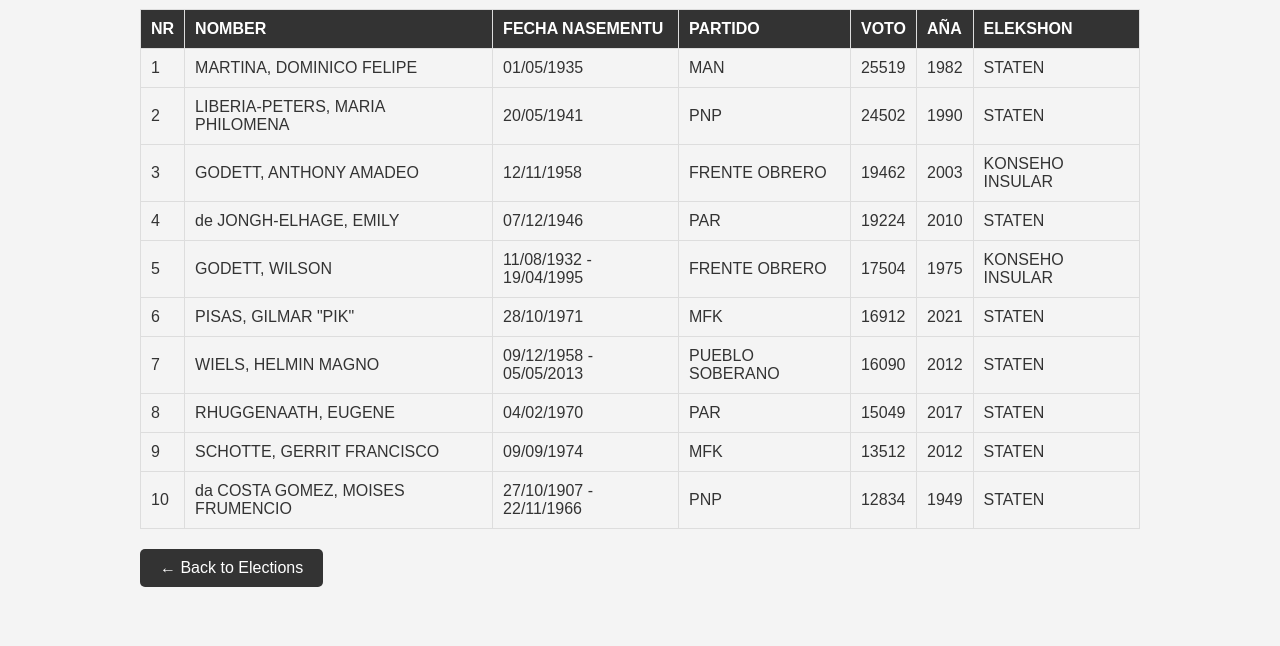
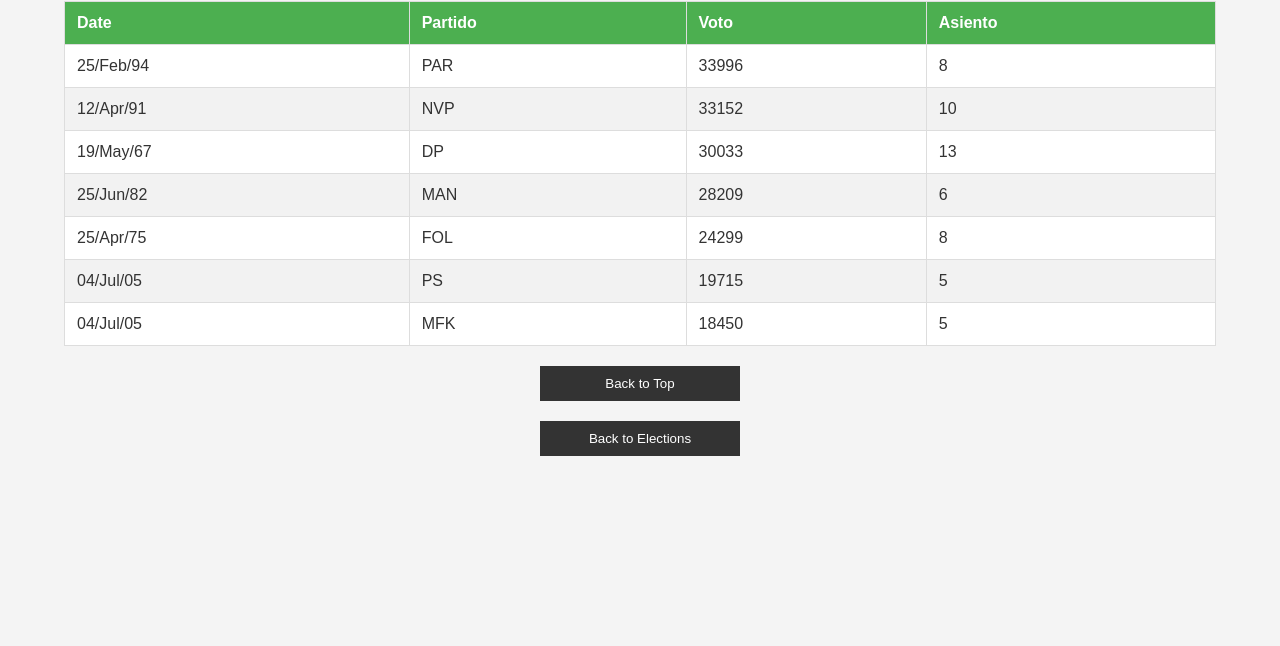
Before and after one commit to InfoGodettOrg/proyectoedu, a plain HTML site: page top10_voto_personal.html in a window 1280 px wide. Shown: the part 154-800 px from the top of the page. Drawn offline with Linux system fonts and the light colour scheme.

Commit message:
Update top10_voto_personal.html

```diff
--- a/top10_voto_personal.html
+++ b/top10_voto_personal.html
@@ -1,9 +1,10 @@
 <!DOCTYPE html>
 <html lang="en">
+
 <head>
     <meta charset="UTF-8">
     <meta name="viewport" content="width=device-width, initial-scale=1.0">
-    <title>TOP 10 Voto Personal - Proyecto Edukashonal</title>
+    <title>Top 10 - Partidonan ku Mas Voto</title>
     <style>
         body {
             font-family: Arial, sans-serif;
@@ -114,72 +115,158 @@
         }
 
         /* Main Content */
-        h1 {
-            font-size: 2.5rem;
+        h1,
+        h2 {
+            font-size: 2rem;
             text-align: center;
             margin: 20px 0;
             color: #333;
             transition: color 0.3s;
         }
 
-        body.dark-mode h1 {
+        body.dark-mode h1,
+        body.dark-mode h2 {
             color: #e0e0e0;
         }
 
-        .content-container {
-            width: 100%;
-            max-width: 1000px;
-            margin: 0 auto;
+        .container {
+            width: 90%;
+            margin: auto;
+            overflow: hidden;
             padding: 20px;
         }
 
         table {
             width: 100%;
+            margin: 20px 0;
             border-collapse: collapse;
-            margin-bottom: 20px;
+            background-color: white;
+            transition: background-color 0.3s;
         }
 
-        table, th, td {
-            border: 1px solid #ddd;
+        body.dark-mode table {
+            background-color: #2c2c2c;
         }
 
-        th, td {
-            padding: 10px;
+        th,
+        td {
+            border: 1px solid #ddd;
+            padding: 12px;
             text-align: left;
+            transition: background-color 0.3s, color 0.3s;
+        }
+
+        body.dark-mode th,
+        body.dark-mode td {
+            color: #e0e0e0;
+            border-color: #333;
         }
 
         th {
+            background-color: #4CAF50;
+            color: white;
+            cursor: pointer;
+        }
+
+        body.dark-mode th {
+            background-color: #6200ee;
+        }
+
+        tr:nth-child(even) {
+            background-color: #f2f2f2;
+        }
+
+        body.dark-mode tr:nth-child(even) {
+            background-color: #1f1f1f;
+        }
+
+        tr:hover {
+            background-color: #ddd;
+        }
+
+        body.dark-mode tr:hover {
+            background-color: #333;
+        }
+
+        button {
+            display: block;
+            width: 90%;
+            max-width: 200px;
+            margin: 20px auto;
+            padding: 10px;
             background-color: #333;
             color: white;
+            border: none;
             cursor: pointer;
+            text-align: center;
             transition: background-color 0.3s, color 0.3s;
         }
 
-        body.dark-mode th {
-            background-color: #1f1f1f;
-            color: #e0e0e0;
-        }
-
-        .back-btn {
-            display: inline-block;
-            padding: 10px 20px;
-            background-color: #333;
-            color: white;
-            text-decoration: none;
-            border-radius: 5px;
-            transition: background-color 0.3s, color 0.3s;
-        }
-
-        body.dark-mode .back-btn {
+        body.dark-mode button {
             background-color: #6200ee;
             color: #ffffff;
         }
 
-        .back-btn:hover {
+        button:hover {
             background-color: #555;
+        }
+
+        body.dark-mode button:hover {
+            background-color: #3700b3;
+        }
+
+        /* Responsive Design */
+        @media (max-width: 768px) {
+            .navbar a {
+                padding: 8px 12px;
+                font-size: 1rem;
+            }
+
+            h1,
+            h2 {
+                font-size: 1.5rem;
+            }
+
+            th,
+            td {
+                padding: 10px;
+            }
+
+            button {
+                width: 100%;
+            }
+
+            table {
+                width: 100%;
+                overflow-x: auto;
+                display: block;
+                white-space: nowrap;
+            }
+
+            .container {
+                width: 100%;
+                padding: 10px;
+            }
+        }
+
+        @media (max-width: 480px) {
+            .navbar a {
+                font-size: 0.9rem;
+            }
+
+            h1,
+            h2 {
+                font-size: 1.2rem;
+            }
+
+            th,
+            td {
+                padding: 8px;
+            }
         }
     </style>
 </head>
+
 <body>
 
     <!-- Navigation Bar -->
@@ -200,142 +287,133 @@
     </div>
 
     <!-- Main Content -->
-    <div class="content-container">
-        <h1>TOP 10 Voto Personal</h1>
+    <div class="container">
+        <h1>Top 10 - Partidonan ku Mas Voto</h1>
 
-        <table id="votoTable">
+        <table id="resultsTable">
             <thead>
                 <tr>
-                    <th>NR</th>
-                    <th>NOMBER</th>
-                    <th>FECHA NASEMENTU</th>
-                    <th>PARTIDO</th>
-                    <th onclick="sortTable(4)">VOTO</th>
-                    <th onclick="sortTable(5)">AÑA</th>
-                    <th>ELEKSHON</th>
+                    <th onclick="sortTable(0)">Date</th>
+                    <th>Partido</th>
+                    <th onclick="sortTable(2)">Voto</th>
+                    <th onclick="sortTable(3)">Asiento</th>
                 </tr>
             </thead>
             <tbody>
                 <tr>
-                    <td>1</td>
-                    <td>MARTINA, DOMINICO FELIPE</td>
-                    <td>01/05/1935</td>
-                    <td>MAN</td>
-                    <td>25519</td>
-                    <td>1982</td>
-                    <td>STATEN</td>
+                    <td>25/Feb/94</td>
+                    <td>PAR</td>
+                    <td>33996</td>
+                    <td>8</td>
                 </tr>
                 <tr>
-                    <td>2</td>
-                    <td>LIBERIA-PETERS, MARIA PHILOMENA</td>
-                    <td>20/05/1941</td>
-                    <td>PNP</td>
-                    <td>24502</td>
-                    <td>1990</td>
-                    <td>STATEN</td>
+                    <td>12/Apr/91</td>
+                    <td>NVP</td>
+                    <td>33152</td>
+                    <td>10</td>
                 </tr>
                 <tr>
-                    <td>3</td>
-                    <td>GODETT, ANTHONY AMADEO</td>
-                    <td>12/11/1958</td>
-                    <td>FRENTE OBRERO</td>
-                    <td>19462</td>
-                    <td>2003</td>
-                    <td>KONSEHO INSULAR</td>
+                    <td>19/May/67</td>
+                    <td>DP</td>
+                    <td>30033</td>
+                    <td>13</td>
                 </tr>
                 <tr>
-                    <td>4</td>
-                    <td>de JONGH-ELHAGE, EMILY</td>
-                    <td>07/12/1946</td>
-                    <td>PAR</td>
-                    <td>19224</td>
-                    <td>2010</td>
-                    <td>STATEN</td>
+                    <td>25/Jun/82</td>
+                    <td>MAN</td>
+                    <td>28209</td>
+                    <td>6</td>
                 </tr>
                 <tr>
-                    <td>5</td>
-                    <td>GODETT, WILSON</td>
-                    <td>11/08/1932 - 19/04/1995</td>
-                    <td>FRENTE OBRERO</td>
-                    <td>17504</td>
-                    <td>1975</td>
-                    <td>KONSEHO INSULAR</td>
+                    <td>25/Apr/75</td>
+                    <td>FOL</td>
+                    <td>24299</td>
+                    <td>8</td>
                 </tr>
                 <tr>
-                    <td>6</td>
-                    <td>PISAS, GILMAR "PIK"</td>
-                    <td>28/10/1971</td>
-                    <td>MFK</td>
-                    <td>16912</td>
-                    <td>2021</td>
-                    <td>STATEN</td>
+                    <td>04/Jul/05</td>
+                    <td>PS</td>
+                    <td>19715</td>
+                    <td>5</td>
                 </tr>
                 <tr>
-                    <td>7</td>
-                    <td>WIELS, HELMIN MAGNO</td>
-                    <td>09/12/1958 - 05/05/2013</td>
-                    <td>PUEBLO SOBERANO</td>
-                    <td>16090</td>
-                    <td>2012</td>
-                    <td>STATEN</td>
-                </tr>
-                <tr>
-                    <td>8</td>
-                    <td>RHUGGENAATH, EUGENE</td>
-                    <td>04/02/1970</td>
-                    <td>PAR</td>
-                    <td>15049</td>
-                    <td>2017</td>
-                    <td>STATEN</td>
-                </tr>
-                <tr>
-                    <td>9</td>
-                    <td>SCHOTTE, GERRIT FRANCISCO</td>
-                    <td>09/09/1974</td>
+                    <td>04/Jul/05</td>
                     <td>MFK</td>
-                    <td>13512</td>
-                    <td>2012</td>
-                    <td>STATEN</td>
-                </tr>
-                <tr>
-                    <td>10</td>
-                    <td>da COSTA GOMEZ, MOISES FRUMENCIO</td>
-                    <td>27/10/1907 - 22/11/1966</td>
-                    <td>PNP</td>
-                    <td>12834</td>
-                    <td>1949</td>
-                    <td>STATEN</td>
+                    <td>18450</td>
+                    <td>5</td>
                 </tr>
             </tbody>
         </table>
 
-        <a href="elections.html" class="back-btn">← Back to Elections</a>
+        <button class="back-to-top" onclick="scrollToTop()">Back to Top</button>
+        <button onclick="window.location.href='elections.html'">Back to Elections</button>
     </div>
 
     <script>
-        // Function to sort the table
+        // Function to toggle Dark Mode
+        function toggleDarkMode() {
+            document.body.classList.toggle('dark-mode');
+            let mode = document.body.classList.contains('dark-mode') ? 'dark' : 'light';
+            localStorage.setItem('theme', mode);
+        }
+
+        // On page load, apply the saved theme
+        window.onload = function () {
+            let savedTheme = localStorage.getItem('theme');
+            if (savedTheme === 'dark') {
+                document.body.classList.add('dark-mode');
+            }
+        }
+
+        function toggleDropdown() {
+            var dropdownMenu = document.getElementById('dropdownMenu');
+            if (dropdownMenu.style.display === 'none') {
+                dropdownMenu.style.display = 'block';
+            } else {
+                dropdownMenu.style.display = 'none';
+            }
+        }
+
+        // Close dropdown if clicked outside
+        window.onclick = function (event) {
+            if (!event.target.matches('.menu-btn') && !event.target.matches('.mode-toggle')) {
+                var dropdownMenu = document.getElementById('dropdownMenu');
+                if (dropdownMenu.style.display === 'block') {
+                    dropdownMenu.style.display = 'none';
+                }
+            }
+        }
+
+        // Function to sort table columns
         function sortTable(n) {
-            const table = document.getElementById("votoTable");
-            let rows, switching, i, x, y, shouldSwitch, dir, switchcount = 0;
+            var table, rows, switching, i, x, y, shouldSwitch, dir, switchcount = 0;
+            table = document.getElementById("resultsTable");
             switching = true;
             dir = "asc";
-
             while (switching) {
                 switching = false;
                 rows = table.rows;
-
                 for (i = 1; i < (rows.length - 1); i++) {
                     shouldSwitch = false;
                     x = rows[i].getElementsByTagName("TD")[n];
                     y = rows[i + 1].getElementsByTagName("TD")[n];
-
                     if (dir == "asc") {
-                        if (parseFloat(x.innerHTML.replace(/,/g, '')) > parseFloat(y.innerHTML.replace(/,/g, ''))) {
+                        if (n === 2 || n === 3) {
+                            if (parseInt(x.innerHTML) > parseInt(y.innerHTML)) {
+                                shouldSwitch = true;
+                                break;
+                            }
+                        } else if (x.innerHTML.toLowerCase() > y.innerHTML.toLowerCase()) {
                             shouldSwitch = true;
                             break;
                         }
                     } else if (dir == "desc") {
-                        if (parseFloat(x.innerHTML.replace(/,/g, '')) < parseFloat(y.innerHTML.replace(/,/g, ''))) {
+                        if (n === 2 || n === 3) {
+                            if (parseInt(x.innerHTML) < parseInt(y.innerHTML)) {
+                                shouldSwitch = true;
+                                break;
+                            }
+                        } else if (x.innerHTML.toLowerCase() < y.innerHTML.toLowerCase()) {
                             shouldSwitch = true;
                             break;
                         }
@@ -354,40 +432,12 @@
             }
         }
 
-        // Function to toggle Dark Mode
-        function toggleDarkMode() {
-            document.body.classList.toggle('dark-mode');
-            let mode = document.body.classList.contains('dark-mode') ? 'dark' : 'light';
-            localStorage.setItem('theme', mode);
-        }
-
-        // On page load, apply the saved theme
-        window.onload = function() {
-            let savedTheme = localStorage.getItem('theme');
-            if (savedTheme === 'dark') {
-                document.body.classList.add('dark-mode');
-            }
-        }
-
-        function toggleDropdown() {
-            var dropdownMenu = document.getElementById('dropdownMenu');
-            if (dropdownMenu.style.display === 'block') {
-                dropdownMenu.style.display = 'none';
-            } else {
-                dropdownMenu.style.display = 'block';
-            }
-        }
-
-        // Close dropdown if clicked outside
-        window.onclick = function(event) {
-            if (!event.target.matches('.menu-btn') && !event.target.matches('.mode-toggle')) {
-                var dropdownMenu = document.getElementById('dropdownMenu');
-                if (dropdownMenu.style.display === 'block') {
-                    dropdownMenu.style.display = 'none';
-                }
-            }
+        // Function to scroll to top
+        function scrollToTop() {
+            window.scrollTo({ top: 0, behavior: 'smooth' });
         }
     </script>
 
 </body>
+
 </html>
```
